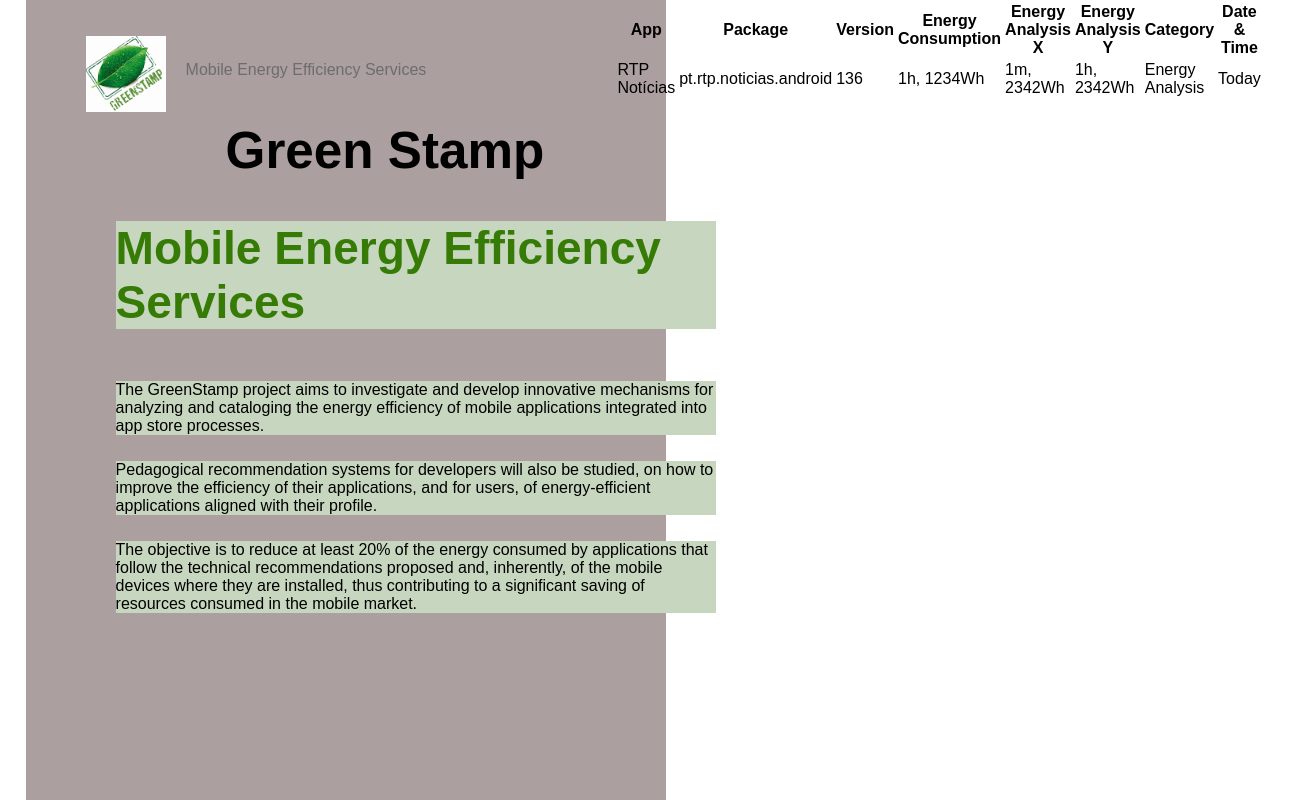
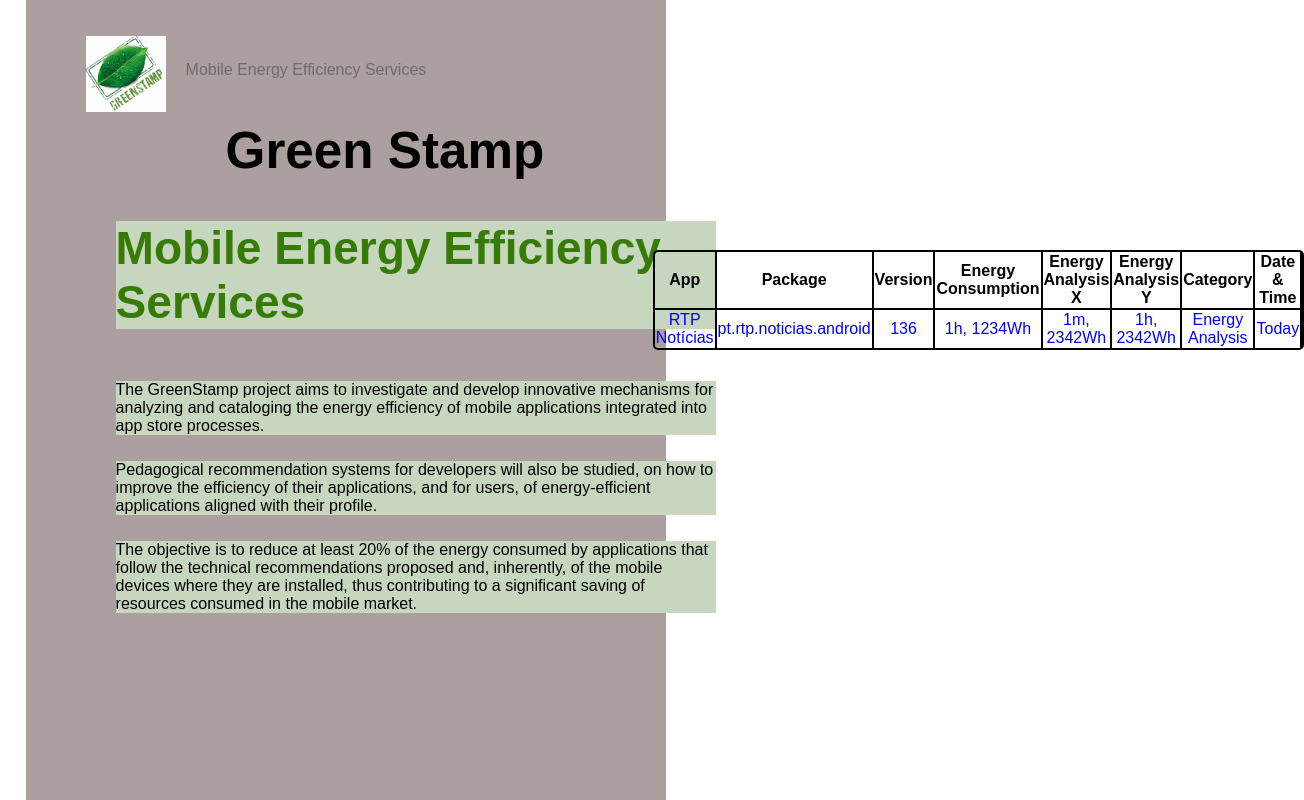
Before and after one commit to caixa-magica-software/greenstamp-web, a React (Create React App) app: page / in a window 1280 px wide. Shown: the whole page, 1304 px wide, since content can reach past the window. Built offline with nearby package versions, Linux system fonts and the light colour scheme; no server answers.

Commit message:
Added basic styling to the app information table and removed unused CSS

```diff
--- a/src/components/HomePageContent.module.css
+++ b/src/components/HomePageContent.module.css
@@ -103,40 +103,3 @@
 
   font-family: Arial, sans-serif;
 }
-
-.resultsInfo1 {
-  position: absolute;
-  top: 250px;
-  right: 10px;
-  width: 600px;
-
-  font-size: clamp(1rem, 1.2vw, 1.4rem);
-}
-
-.resultsInfo2 {
-  position: absolute;
-  top: 290px;
-  right: 10px;
-  width: 600px;
-
-  font-size: clamp(1rem, 1.2vw, 1.4rem);
-}
-
-.resultsInfo3 {
-  position: absolute;
-  top: 330px;
-  right: 10px;
-  width: 600px;
-
-  font-size: clamp(1rem, 1.2vw, 1.4rem);
-}
-
-.resultsInfo4 {
-  position: absolute;
-  top: 370px;
-  right: 10px;
-  width: 600px;
-
-  text-align: left;
-  font-size: clamp(1rem, 1.2vw, 1.4rem);
-}
--- a/src/components/ResultsTable.js
+++ b/src/components/ResultsTable.js
@@ -83,6 +83,7 @@ const ResultsTable = () => {
     table;
 
   return (
+    <div className={classes.tablePosition}>
       <table {...getTableProps()}>
         <thead>
           {headerGroups.map((headerGroup) => (
@@ -125,6 +126,7 @@ const ResultsTable = () => {
           })}
         </tbody>
       </table>
+    </div>
   );
 };
 
--- a/src/components/ResultsTable.module.css
+++ b/src/components/ResultsTable.module.css
@@ -0,0 +1,29 @@
+.tablePosition {
+  position: absolute;
+  top: 250px;
+  right: 44%;
+  width: clamp(20rem, 20vw, 30rem);
+  text-align: center;
+}
+
+.tablePosition table {
+  border: 2px solid black;
+  border-radius: 5px;
+  border-spacing: 0px;
+}
+
+.tablePosition th {
+  border-bottom: 2px solid black;
+  border-right: 2px solid black;
+
+  color: black;
+
+  font-size: clamp(1rem, 1.1vw, 1.4rem);
+}
+
+.tablePosition td {
+  border-right: 2px solid black;
+
+  color: blue;
+  font-size: clamp(1rem, 1vw, 1.1rem);
+}
```
Lines whose indentation alone changed are shown as unchanged.
